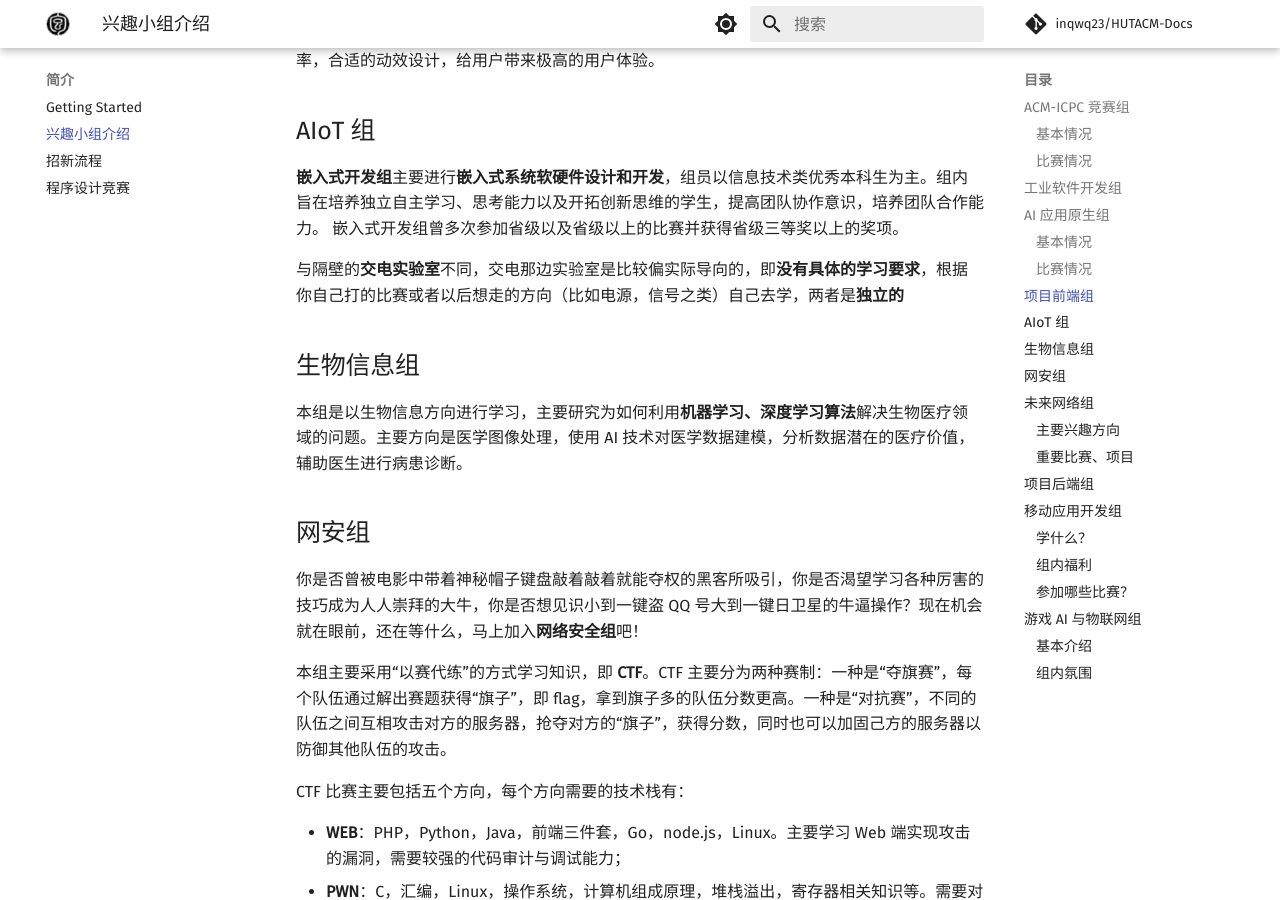
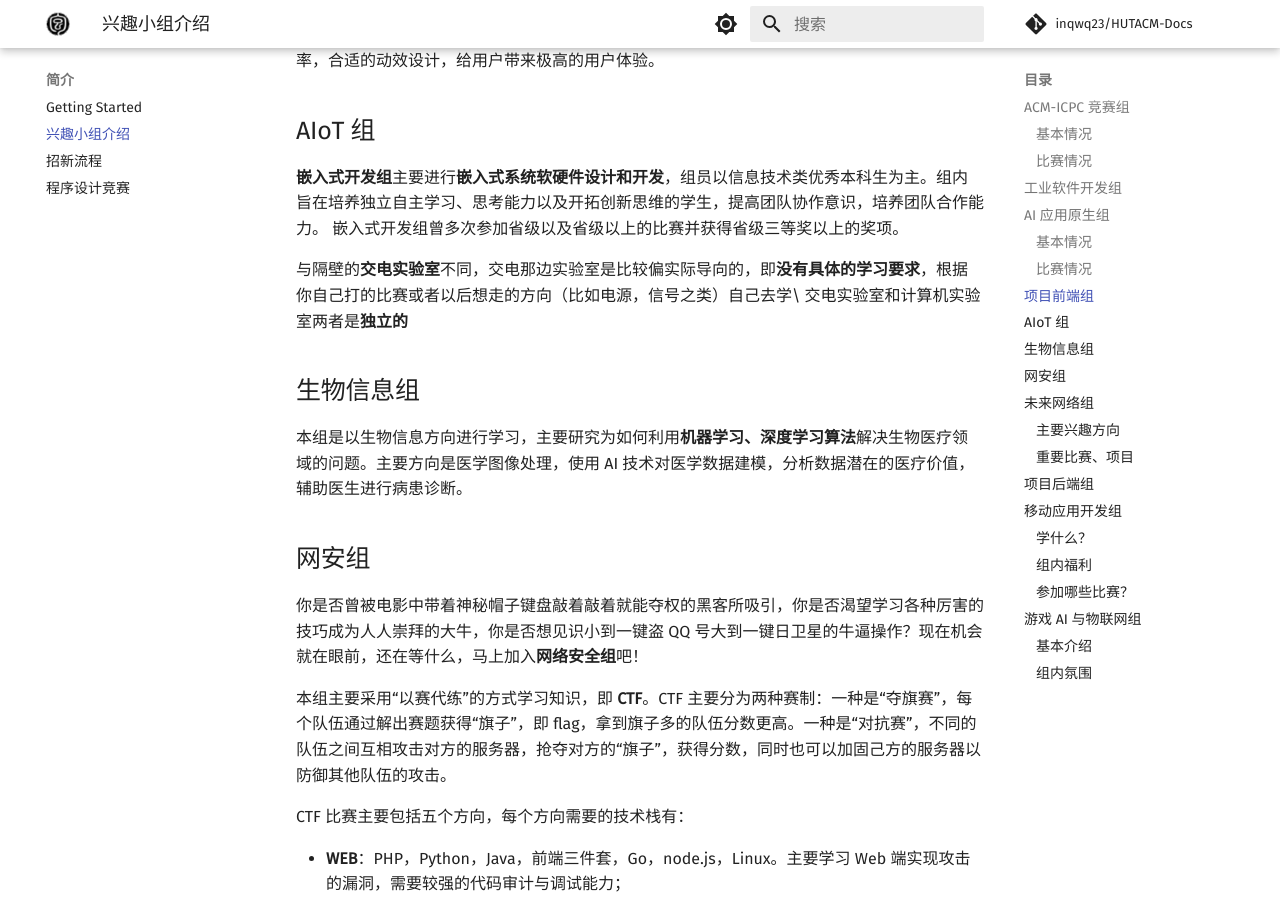
Before and after one commit to inqwq23/HUTACM-Docs, an MkDocs documentation site: the page built from docs/intro/groups.md, in a window 1280 px wide and 900 px high, scrolled down 3088 px. Built offline with MkDocs 1.6.1 and Material for MkDocs 9.7.7, drawn with Linux system fonts in a browser that asks for light colours; comment, search, counter and statistics services are not loaded.

Commit message:
Update groups.md

```diff
--- a/docs/intro/groups.md
+++ b/docs/intro/groups.md
@@ -56,7 +56,8 @@ ACM 组是双创中心比赛最多的组别，你可以尽情的享受比赛带
 
 **嵌入式开发组**主要进行**嵌入式系统软硬件设计和开发**，组员以信息技术类优秀本科生为主。组内旨在培养独立自主学习、思考能力以及开拓创新思维的学生，提高团队协作意识，培养团队合作能力。 嵌入式开发组曾多次参加省级以及省级以上的比赛并获得省级三等奖以上的奖项。
 
-与隔壁的**交电实验室**不同，交电那边实验室是比较偏实际导向的，即**没有具体的学习要求**，根据你自己打的比赛或者以后想走的方向（比如电源，信号之类）自己去学，两者是**独立的**
+与隔壁的**交电实验室**不同，交电那边实验室是比较偏实际导向的，即**没有具体的学习要求**，根据你自己打的比赛或者以后想走的方向（比如电源，信号之类）自己去学\
+交电实验室和计算机实验室两者是**独立的**
 
 ## 生物信息组
 
```
